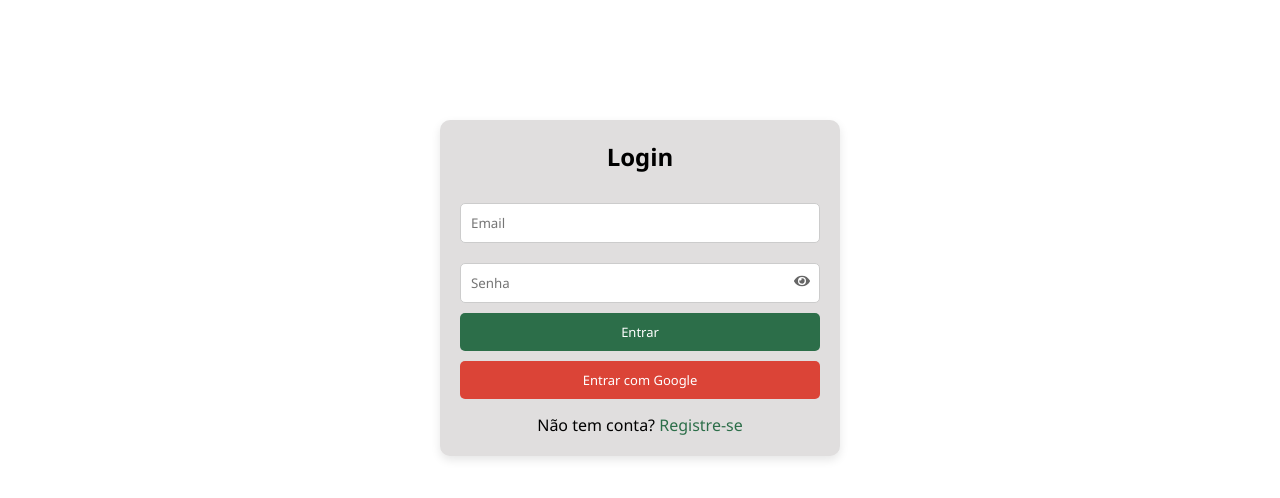
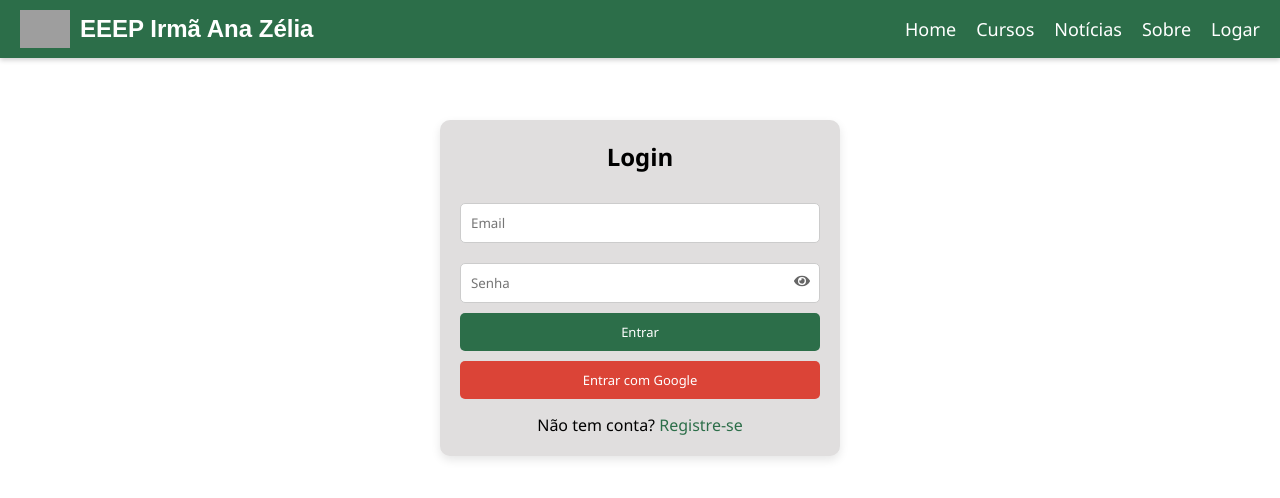
Before and after one commit to Ivozeraa/siteoficialeeep, a React (Create React App) app: page /login in a window 1280 px wide. Shown: the top 498 px of the page. Built offline with nearby package versions, Linux system fonts and the light colour scheme; no server answers; grey boxes are pictures that could not be loaded.

Commit message:
Add Header on LoginSystem

```diff
--- a/src/Pages/LoginSystem/Login.js
+++ b/src/Pages/LoginSystem/Login.js
@@ -4,6 +4,8 @@ import { auth } from '../../Services/firebase';
 import { FaEye, FaEyeSlash } from 'react-icons/fa';
 import { useNavigate } from 'react-router-dom';
 import './LoginRegister.css';
+import Header from '../../Components/Header';
+
 
 const Login = () => {
   const [email, setEmail] = useState('');
@@ -35,6 +37,8 @@ const Login = () => {
   };
 
   return (
+    <>
+    <Header />
     <div className="login-container">
       <h2>Login</h2>
       {error && <div className="error-message">{error}</div>}
@@ -70,6 +74,7 @@ const Login = () => {
         <span>Não tem conta? <a href="/registro">Registre-se</a></span>
       </div>
     </div>
+    </>
   );
 };
 
--- a/src/Pages/LoginSystem/Register.js
+++ b/src/Pages/LoginSystem/Register.js
@@ -5,6 +5,8 @@ import { FaEye, FaEyeSlash } from 'react-icons/fa';
 import { setDoc, doc } from "firebase/firestore";
 import { useNavigate } from 'react-router-dom'; // Importar useNavigate
 import './LoginRegister.css';
+import Header from '../../Components/Header';
+
 
 const Register = () => {
   const [email, setEmail] = useState('');
@@ -60,6 +62,8 @@ const Register = () => {
   };
 
   return (
+  <>
+    <Header />
     <div className="login-container">
       <h2>Registrar</h2>
       {error && <div className="error-message">{error}</div>}
@@ -119,6 +123,7 @@ const Register = () => {
         Registrar com Google
       </button>
     </div>
+  </>
   );
 };
 
```
